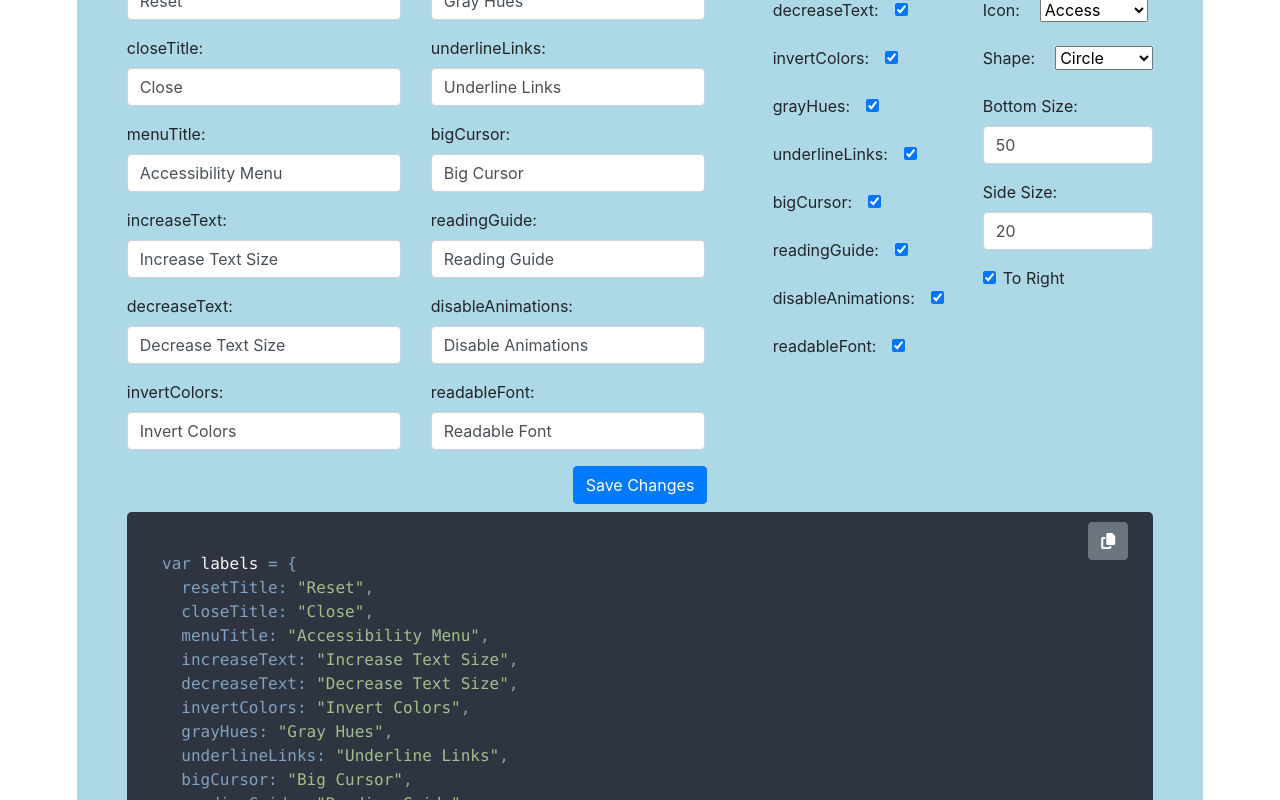
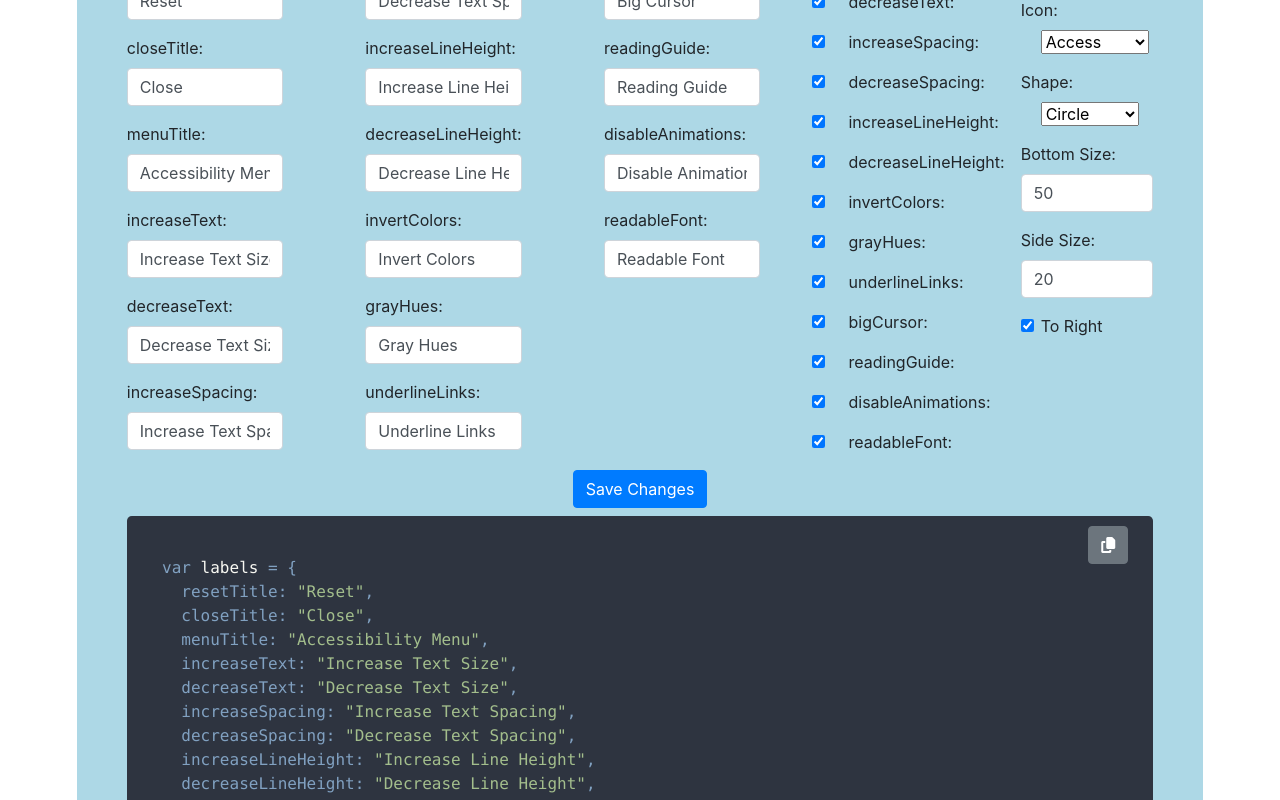
Before and after one commit to IamShaharFar/Accessibility-Menu-For-React, a React (Create React App) app: page / in a window 1280 px wide. Shown: the part 3040-3840 px from the top of the page. Built offline with nearby package versions, Linux system fonts and the light colour scheme.

Commit message:
fixed npm bug

```diff
--- a/src/App.js
+++ b/src/App.js
@@ -14,6 +14,10 @@ function App() {
       menuTitle: "Accessibility Menu",
       increaseText: "Increase Text Size",
       decreaseText: "Decrease Text Size",
+      increaseSpacing: "Increase Text Spacing",
+      decreaseSpacing: "Decrease Text Spacing",
+      increaseLineHeight: "Increase Line Height",
+      decreaseLineHeight: "Decrease Line Height",
       invertColors: "Invert Colors",
       grayHues: "Gray Hues",
       underlineLinks: "Underline Links",
@@ -25,6 +29,10 @@ function App() {
     modules: {
       increaseText: true,
       decreaseText: true,
+      increaseSpacing: true,
+      decreaseSpacing: true,
+      increaseLineHeight: true,
+      decreaseLineHeight: true,
       invertColors: true,
       grayHues: true,
       underlineLinks: true,
@@ -46,6 +54,9 @@ function App() {
   };
 
   const [options, setOptions] = useState(initOptions);
+
+  useEffect(() => {
+  }, [options]);
 
   const handleOptionsChange = (newOptions) => {
     setOptions(newOptions);
@@ -76,7 +87,7 @@ function App() {
       <AccessibilityExample />
       <PlayGround options={options} onUpdateOptions={handleOptionsChange} />
       <Footer />
-      <Accessibility Options={options}/>
+      <Accessibility Options={options} key={JSON.stringify(options)}/>
     </div>
   );
 }
--- a/src/components/AccessibilityExample .js
+++ b/src/components/AccessibilityExample .js
@@ -5,15 +5,6 @@ import "./Animations.css";
 import { useEffect } from "react";
 
 const AccessibilityExample = () => {
-
-useEffect(() => {
-  const keys = Object.keys(localStorage);
-
-  for (const key of keys) {
-    const value = localStorage.getItem(key);
-    console.log(`${key}: ${value}`);
-  }
-},[])
 
   const howToUse = `
   npm i accessibility-react
--- a/src/components/PlayGround.js
+++ b/src/components/PlayGround.js
@@ -68,6 +68,10 @@ function PlayGround({ options, onUpdateOptions }) {
     menuTitle: "${localOptions.labels.menuTitle}",
     increaseText: "${localOptions.labels.increaseText}",
     decreaseText: "${localOptions.labels.decreaseText}",
+    increaseSpacing: "${localOptions.labels.increaseSpacing}",
+    decreaseSpacing: "${localOptions.labels.decreaseSpacing}",
+    increaseLineHeight: "${localOptions.labels.increaseLineHeight}",
+    decreaseLineHeight: "${localOptions.labels.decreaseLineHeight}",
     invertColors: "${localOptions.labels.invertColors}",
     grayHues: "${localOptions.labels.grayHues}",
     underlineLinks: "${localOptions.labels.underlineLinks}",
@@ -84,6 +88,10 @@ function PlayGround({ options, onUpdateOptions }) {
   Options.modules = {
     increaseText: ${localOptions.modules.increaseText},
     decreaseText: ${localOptions.modules.decreaseText},
+    increaseSpacing: "${localOptions.modules.increaseSpacing}",
+    decreaseSpacing: "${localOptions.modules.decreaseSpacing}",
+    increaseLineHeight: "${localOptions.modules.increaseLineHeight}",
+    decreaseLineHeight: "${localOptions.modules.decreaseLineHeight}",
     invertColors: ${localOptions.modules.invertColors},
     grayHues: ${localOptions.modules.grayHues},
     underlineLinks: ${localOptions.modules.underlineLinks},
@@ -119,11 +127,11 @@ function PlayGround({ options, onUpdateOptions }) {
         <div className="labels">
           <h3 className="form-title">Labels</h3>
           <div className="row">
-            <div className="col-md-6">
+            <div className="col-md-4">
               {Object.keys(localOptions.labels)
                 .slice(
                   0,
-                  Math.ceil(Object.keys(localOptions.labels).length / 2)
+                  Math.ceil(Object.keys(localOptions.labels).length / 3)
                 )
                 .map((labelKey) => (
                   <div className="mb-3" key={labelKey}>
@@ -133,7 +141,7 @@ function PlayGround({ options, onUpdateOptions }) {
                     <input
                       type="text"
                       id={labelKey}
-                      className="form-control"
+                      className="form-control w-75"
                       name={`labels.${labelKey}`}
                       value={localOptions.labels[labelKey]}
                       onChange={handleInputChange}
@@ -141,21 +149,42 @@ function PlayGround({ options, onUpdateOptions }) {
                   </div>
                 ))}
             </div>
-            <div className="col-md-6">
+            <div className="col-md-4">
               {Object.keys(localOptions.labels)
                 .slice(
-                  Math.ceil(Object.keys(localOptions.labels).length / 2),
-                  Object.keys(localOptions.labels).length
+                  Math.ceil(Object.keys(localOptions.labels).length / 3),
+                  2 * Math.ceil(Object.keys(localOptions.labels).length / 3)
                 )
                 .map((labelKey) => (
-                  <div className="mb-3" key={labelKey}>
+                  <div className="mb-3 mx-0" key={labelKey}>
                     <label htmlFor={labelKey} className="form-label">
                       {labelKey}:
                     </label>
                     <input
                       type="text"
                       id={labelKey}
-                      className="form-control"
+                      className="form-control w-75"
+                      name={`labels.${labelKey}`}
+                      value={localOptions.labels[labelKey]}
+                      onChange={handleInputChange}
+                    />
+                  </div>
+                ))}
+            </div>
+            <div className="col-md-4">
+              {Object.keys(localOptions.labels)
+                .slice(
+                  2 * Math.ceil(Object.keys(localOptions.labels).length / 3)
+                )
+                .map((labelKey) => (
+                  <div className="mb-3 mx-0" key={labelKey}>
+                    <label htmlFor={labelKey} className="form-label">
+                      {labelKey}:
+                    </label>
+                    <input
+                      type="text"
+                      id={labelKey}
+                      className="form-control w-75"
                       name={`labels.${labelKey}`}
                       value={localOptions.labels[labelKey]}
                       onChange={handleInputChange}
@@ -168,13 +197,12 @@ function PlayGround({ options, onUpdateOptions }) {
 
         <div className="modules">
           <h3 className="form-title">Modules</h3>
+          <div className="row">
+            <div className="col-md-6">
               {Object.keys(localOptions.modules).map((moduleKey) => (
-            <div className="mb-3" key={moduleKey}>
-              <label htmlFor={moduleKey} className="form-label">
-                {moduleKey}:
-              </label>
+                <div className="form-check mb-3" key={moduleKey}>
                   <input
-                className="form-check-input ml-3"
+                    className="form-check-input"
                     type="checkbox"
                     id={moduleKey}
                     name={`labels.${moduleKey}`}
@@ -183,8 +211,13 @@ function PlayGround({ options, onUpdateOptions }) {
                       handleModuleInputChange(moduleKey, e.target.checked)
                     }
                   />
+                  <label className="form-check-label mx-3" htmlFor={moduleKey}>
+                    {moduleKey}:
+                  </label>
                 </div>
               ))}
+            </div>
+          </div>
         </div>
 
         <div className="style">
@@ -285,7 +318,7 @@ function PlayGround({ options, onUpdateOptions }) {
           Save Changes
         </button>
       </div>
-      <div className="code-container" style={{ position: 'relative' }}>
+      <div className="code-container" style={{ position: "relative" }}>
         <button
           className="btn btn-secondary copy-button-pg"
           onClick={() => copyToClipboard(exampleCode)}
```
Lines whose indentation alone changed are shown as unchanged.
